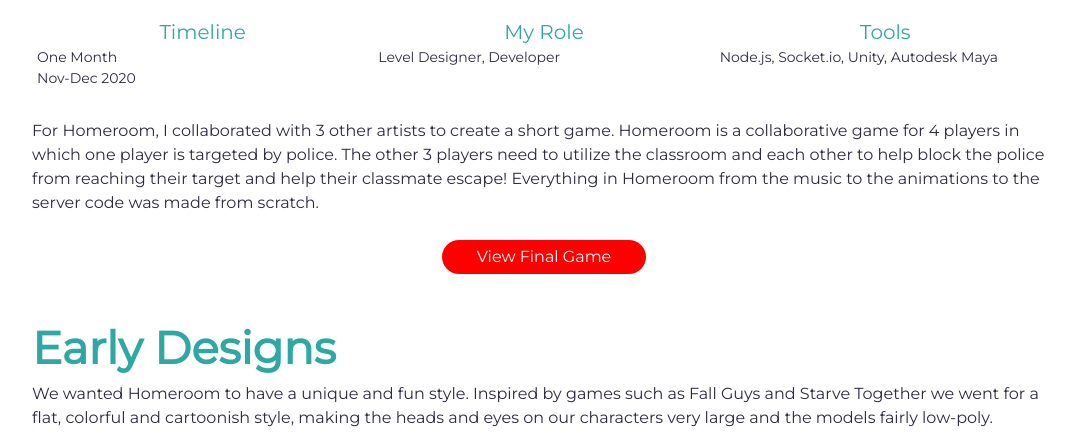
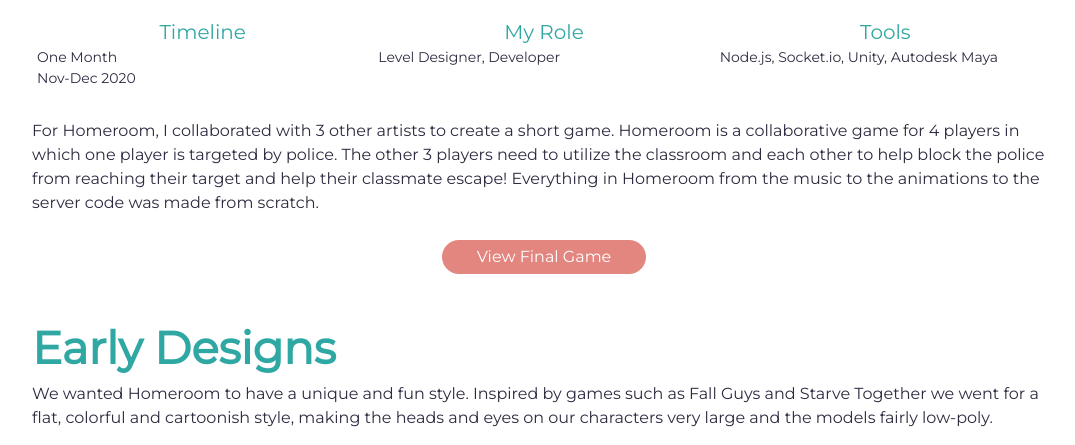
Before and after one commit to Jhorowitz0/Website, a PHP site: page /homeroom.html in a window 1280 px wide. Shown: the part 928-1373 px from the top of the page, without its empty margins (96-1171 px from the left). Run offline with PHP 8.4, Linux system fonts and the light colour scheme.

Commit message:
updated color

```diff
--- a/css/homeroom.css
+++ b/css/homeroom.css
@@ -50,7 +50,7 @@ em{
 
 #button a{
     color:  #FFFFFF;
-    background-color: red;
+    background-color: #e3867f;
     border-radius: 20px;
     padding: 5px 10px;
     width: 100%;
```
